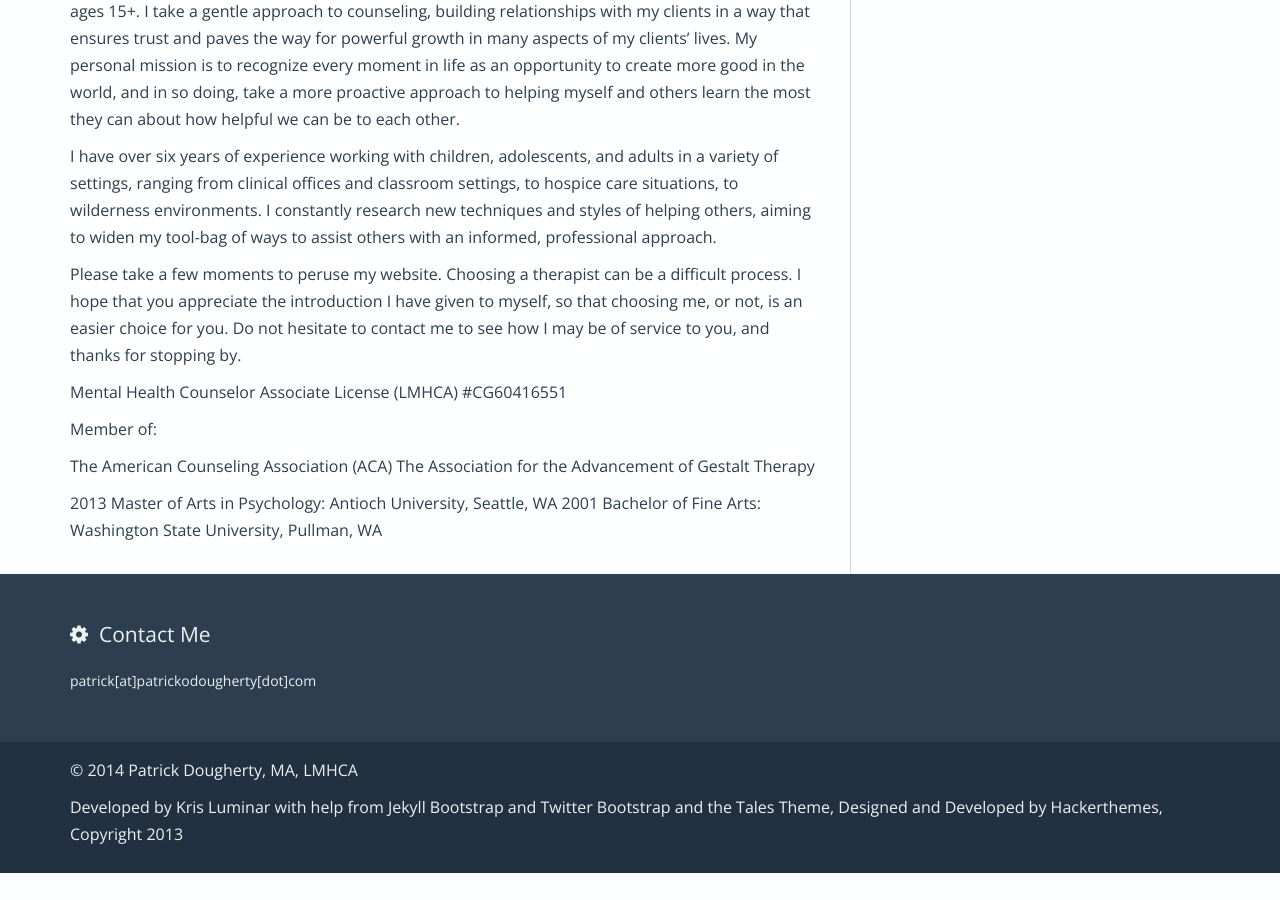
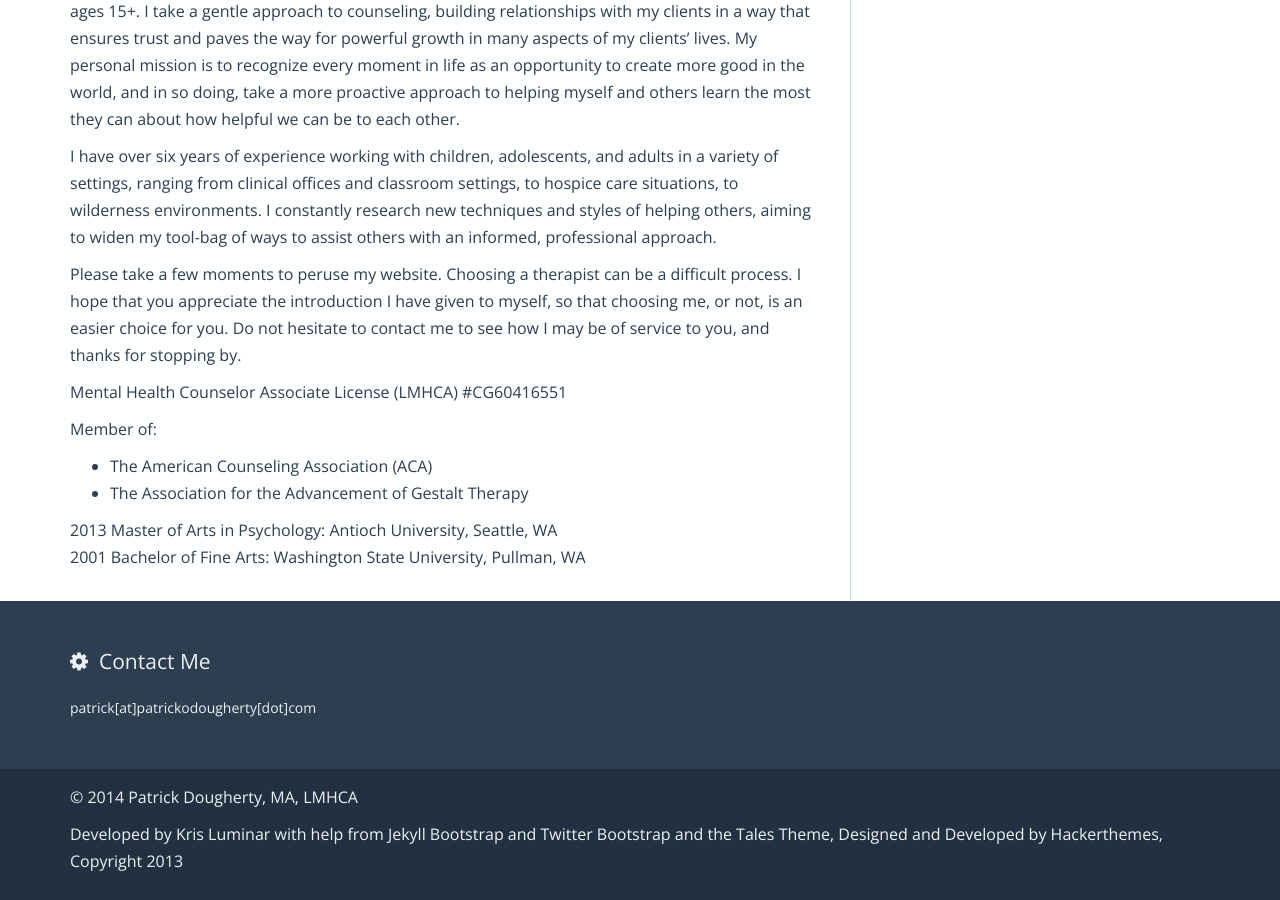
Before and after one commit to Patrick-Dougherty/patrick-dougherty.github.com, a Jekyll site: the page built from index.md, in a window 1280 px wide and 900 px high, scrolled down 775 px. Built offline with Jekyll 4.4.1, drawn with Linux system fonts in a browser that asks for light colours; nearby versions of some CDN libraries; library files that are not in the unit come from our copies; before the commit the page ends 1648 px from its top, so only the background shows below that.

Commit message:
use bullets for readability

```diff
--- a/index.md
+++ b/index.md
@@ -20,8 +20,8 @@ Mental Health Counselor Associate License (LMHCA) #CG60416551
 
 Member of:
 
-The American Counseling Association (ACA)
-The Association for the Advancement of Gestalt Therapy
+* The American Counseling Association (ACA)
+* The Association for the Advancement of Gestalt Therapy
 
-2013 Master of Arts in Psychology: Antioch University, Seattle, WA
+2013 Master of Arts in Psychology: Antioch University, Seattle, WA<br />
 2001 Bachelor of Fine Arts: Washington State University, Pullman, WA
```
